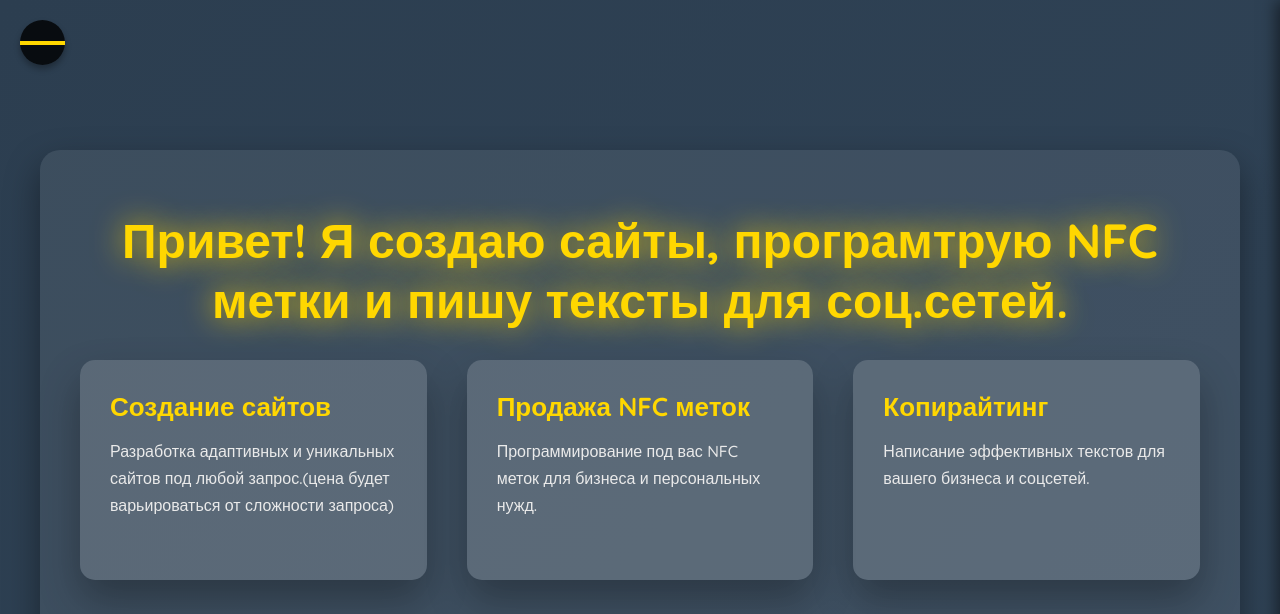
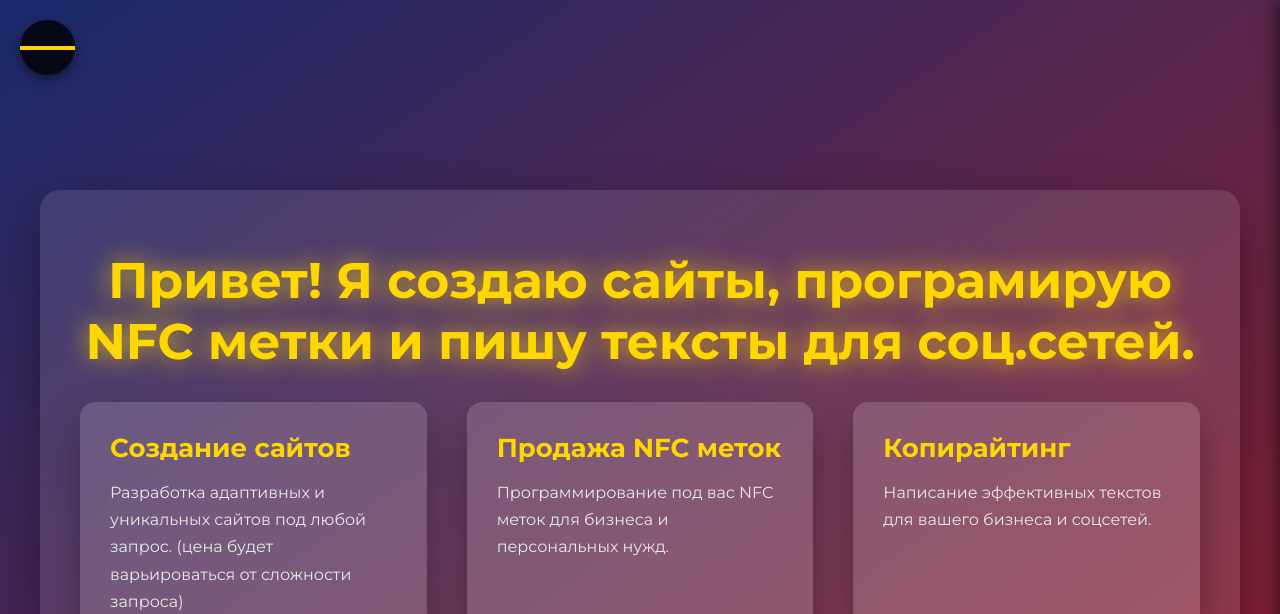
Before and after one commit to Leny1050/visitka, a plain HTML site: page index.html in a window 1280 px wide. Shown: the top 614 px of the page. Drawn offline with Linux system fonts and the light colour scheme; a script that the page names is missing.

Commit message:
Update index.html

```diff
--- a/index.html
+++ b/index.html
@@ -3,45 +3,39 @@
 <head>
     <meta charset="UTF-8">
     <meta name="viewport" content="width=device-width, initial-scale=1.0">
-    <title>Мои Услуги</title>
-    <!-- Шрифты -->
-    <link href="https://fonts.googleapis.com/css2?family=Quicksand:wght@500;700&family=Roboto:wght@300;400&display=swap" rel="stylesheet">
+    <title>Мои Услуги | ShineSwa</title>
+    <!-- Шрифты и иконки -->
+    <link href="https://fonts.googleapis.com/css2?family=Montserrat:wght@400;700&display=swap" rel="stylesheet">
+    <link rel="stylesheet" href="https://cdnjs.cloudflare.com/ajax/libs/font-awesome/6.5.1/css/all.min.css">
     <style>
-        /* Сброс некоторых стилей по умолчанию */
         * {
             margin: 0;
             padding: 0;
             box-sizing: border-box;
         }
 
-        /* Глобальные стили */
         body {
-            font-family: 'Quicksand', sans-serif;
-            background: linear-gradient(135deg, #2C3E50, #34495E);
+            font-family: 'Montserrat', sans-serif;
+            background: linear-gradient(145deg, #1a2a6c, #b21f1f, #ff5ac1);
             color: white;
             text-align: center;
             overflow-y: auto;
             position: relative;
             font-size: 18px;
-            padding-top: 70px;
+            padding-top: 100px;
+            animation: fadeIn 2s ease-out forwards;
         }
 
-        /* Эффект плавной загрузки */
-        body {
-            opacity: 0;
-            animation: fadeInBody 2s ease-in-out forwards;
-        }
-
-        @keyframes fadeInBody {
+        @keyframes fadeIn {
             from {
                 opacity: 0;
             }
+
             to {
                 opacity: 1;
             }
         }
 
-        /* Навигация */
         nav {
             position: fixed;
             top: 20px;
@@ -50,15 +44,15 @@
         }
 
         .menu-btn {
-            width: 45px;
-            height: 45px;
+            width: 55px;
+            height: 55px;
             background-color: rgba(0, 0, 0, 0.8);
             border-radius: 50%;
             display: flex;
             justify-content: center;
             align-items: center;
             cursor: pointer;
-            box-shadow: 0 4px 6px rgba(0, 0, 0, 0.3);
+            box-shadow: 0 4px 12px rgba(0, 0, 0, 0.5);
             transition: background-color 0.3s, transform 0.3s;
         }
 
@@ -68,24 +62,24 @@
         }
 
         .menu-btn div {
-            width: 24px;
+            width: 30px;
             height: 4px;
             background-color: #FFD700;
-            margin: 4px 0;
+            margin: 5px 0;
             transition: 0.3s;
         }
 
-        /* Скрытое меню */
+        /* Сайдбар */
         .side-menu {
             position: fixed;
             top: 0;
             right: -250px;
             width: 250px;
             height: 100%;
-            background-color: rgba(0, 0, 0, 0.9);
+            background: #1c1c1c;
             transition: right 0.3s ease-in-out;
             z-index: 99;
-            padding: 50px 20px;
+            padding: 60px 20px;
             color: white;
             text-align: left;
             box-shadow: -4px 0 15px rgba(0, 0, 0, 0.5);
@@ -126,29 +120,22 @@
             max-width: 1200px;
             margin: 0 auto;
             padding: 60px 40px;
-            background: rgba(255, 255, 255, 0.08);
+            background: rgba(255, 255, 255, 0.1);
             border-radius: 20px;
-            box-shadow: 0 15px 35px rgba(0, 0, 0, 0.4);
+            box-shadow: 0 20px 50px rgba(0, 0, 0, 0.4);
             backdrop-filter: blur(12px);
-            animation: fadeIn 1.2s ease-out;
-            margin-top: 80px;
+            animation: fadeIn 1.5s ease-out;
+            margin-top: 90px;
             margin-bottom: 40px;
             overflow: hidden;
         }
 
-        /* Анимация появления */
-        @keyframes fadeIn {
-            from { opacity: 0; transform: translateY(20px); }
-            to { opacity: 1; transform: translateY(0); }
-        }
-
-        /* Заголовки */
         h1 {
-            font-size: 48px;
+            font-size: 50px;
             color: #FFD700;
             margin-bottom: 30px;
             font-weight: 700;
-            text-shadow: 0 0 30px rgba(255, 215, 0, 0.9);
+            text-shadow: 0 0 25px rgba(255, 215, 0, 0.8);
         }
 
         h2 {
@@ -189,6 +176,7 @@
             position: relative;
             overflow: hidden;
         }
+
         .service-card::before {
             content: "";
             position: absolute;
@@ -199,19 +187,23 @@
             background: linear-gradient(120deg, transparent, rgba(255, 215, 0, 0.3), transparent);
             transition: all 0.5s ease;
         }
+
         .service-card:hover::before {
             left: 100%;
         }
+
         .service-card:hover {
             transform: translateY(-5px);
             box-shadow: 0 30px 50px rgba(255, 215, 0, 0.5);
         }
+
         .service-card h3 {
             color: #FFD700;
             font-size: 26px;
             margin-bottom: 15px;
             font-weight: bold;
         }
+
         .service-card p {
             font-size: 16px;
             color: #EAEAEA;
@@ -284,7 +276,9 @@
             animation: fadeIn 1s ease-out;
             justify-items: center;
         }
-        .calculator select, .calculator input {
+
+        .calculator select,
+        .calculator input {
             padding: 15px;
             margin: 15px 0;
             border: none;
@@ -295,6 +289,7 @@
             max-width: 320px;
             outline: none;
         }
+
         .button {
             padding: 15px 30px;
             background: #FFD700;
@@ -307,6 +302,7 @@
             transition: all 0.3s ease;
             border: none;
         }
+
         .button:hover {
             background: #E6C200;
             transform: scale(1.05);
@@ -338,12 +334,12 @@
             letter-spacing: 2px;
             border: none;
         }
+
         .donate-button:hover {
             transform: scale(1.1);
             box-shadow: 0 15px 30px rgba(255, 215, 0, 0.6);
         }
 
-        /* Ссылка Buy Me a Coffee */
         .buy-me-coffee {
             display: inline-block;
             background-color: #FF5C5C;
@@ -365,6 +361,7 @@
         .socials {
             margin-top: 40px;
         }
+
         .socials a {
             color: #FFD700;
             font-size: 30px;
@@ -372,6 +369,7 @@
             transition: all 0.3s ease;
             text-decoration: none;
         }
+
         .socials a:hover {
             color: white;
             transform: scale(1.2);
@@ -383,18 +381,23 @@
                 margin: 20px;
                 padding: 30px;
             }
+
             h1 {
                 font-size: 32px;
             }
+
             h2 {
                 font-size: 26px;
             }
+
             .service-card h3 {
                 font-size: 22px;
             }
+
             .services {
                 gap: 30px;
             }
+
             .portfolio-item h3 {
                 font-size: 18px;
             }
@@ -404,14 +407,18 @@
             .services {
                 grid-template-columns: 1fr 1fr;
             }
+
             .container {
                 padding: 20px;
                 margin: 20px;
             }
-            .button, .donate-button {
+
+            .button,
+            .donate-button {
                 font-size: 16px;
                 padding: 12px 25px;
             }
+
             .socials a {
                 font-size: 24px;
             }
@@ -421,22 +428,25 @@
             .services {
                 grid-template-columns: 1fr;
             }
+
             h1 {
                 font-size: 28px;
             }
-            .button, .donate-button {
+
+            .button,
+            .donate-button {
                 font-size: 14px;
                 padding: 10px 20px;
             }
+
             .socials a {
                 font-size: 20px;
             }
         }
-
     </style>
 </head>
+
 <body>
-
     <!-- Навигация -->
     <nav>
         <div class="menu-btn" onclick="toggleMenu()">
@@ -457,13 +467,13 @@
     </div>
 
     <div class="container">
-        <h1>Привет! Я создаю сайты, програмтрую NFC метки и пишу тексты для соц.сетей.</h1>
+        <h1>Привет! Я создаю сайты, програмирую NFC метки и пишу тексты для соц.сетей.</h1>
 
         <!-- Секция Услуг -->
         <section id="services" class="services">
             <div class="service-card">
                 <h3>Создание сайтов</h3>
-                <p>Разработка адаптивных и уникальных сайтов под любой запрос.(цена будет варьироваться от сложности запроса)</p>
+                <p>Разработка адаптивных и уникальных сайтов под любой запрос. (цена будет варьироваться от сложности запроса)</p>
             </div>
             <div class="service-card">
                 <h3>Продажа NFC меток</h3>
@@ -490,7 +500,7 @@
                     <a href="https://leny1050.github.io/burgundy/" target="_blank">
                         <img src="f2.jpg" alt="">
                         <h3>Чат для "Клуба Романтики"</h3>
-                        <p>Сайт для чата в Telegram, посвящённый игре "Клуб романтики". Включает функционал регистрации для определенных людей которые знают данные для входа в систему и работы с базой данных.</p>
+                        <p>Сайт для чата в Telegram, посвящённый игре "Клуб романтики". Включает функционал регистрации для определенных людей, которые знают данные для входа в систему и работы с базой данных.</p>
                     </a>
                 </div>
                 <div class="portfolio-item">
@@ -521,7 +531,7 @@
 
                 <div class="skill-item">
                     <h3>Анимации и UI/UX дизайн</h3>
-                    <p>Знаю как делать интерфейсы функциональными и красивыми. Применяю анимации и визуальные эффекты с помощью CSS и JavaScript, чтобы сайт был более привлекательным и удобным.</p>
+                    <p>Знаю, как делать интерфейсы функциональными и красивыми. Применяю анимации и визуальные эффекты с помощью CSS и JavaScript, чтобы сайт был более привлекательным и удобным.</p>
                 </div>
 
                 <div class="skill-item">
@@ -542,13 +552,13 @@
         </section>
 
         <!-- Калькулятор -->
-        <section id="portfolio" class="calculator">
+        <section id="calculator" class="calculator">
             <h2>Калькулятор стоимости</h2>
             <select id="service-type">
                 <option value="50">Создание сайта — от 50$</option>
                 <option value="0.5">NFC метка — от 0.5$</option>
                 <option value="10">Копирайтинг — от 10$</option>
-                <option value="15">Телеграм бот— от 15$</option>
+                <option value="15">Телеграм бот — от 15$</option>
             </select>
             <input type="number" id="quantity" placeholder="Количество" min="1">
             <button class="button" onclick="calculate()">Рассчитать</button>
@@ -593,5 +603,6 @@
             hostedButtonId: "S95SXYG34V6AJ",
         }).render("#paypal-button-container");
     </script>
+
 </body>
     </html>
```
